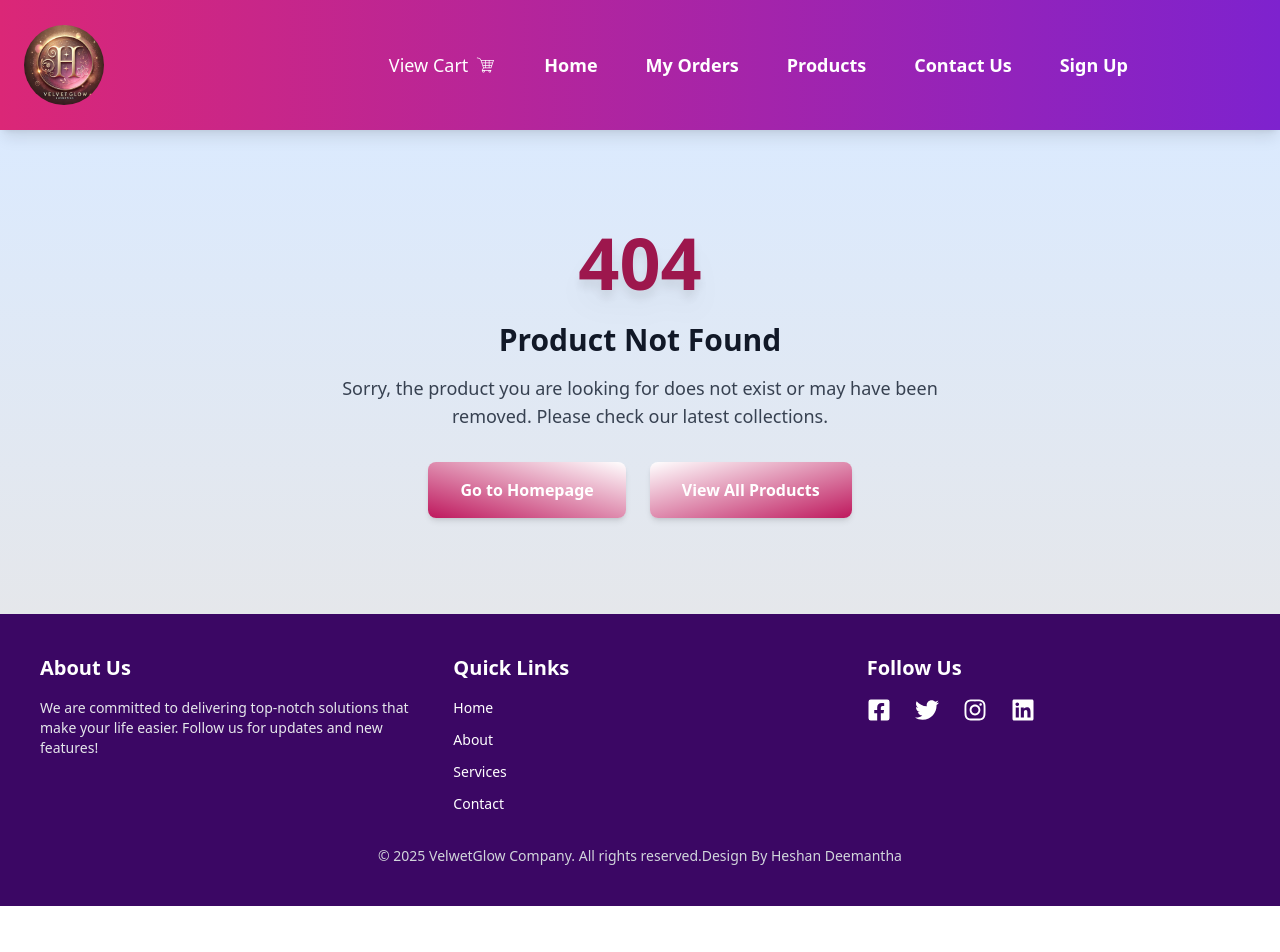
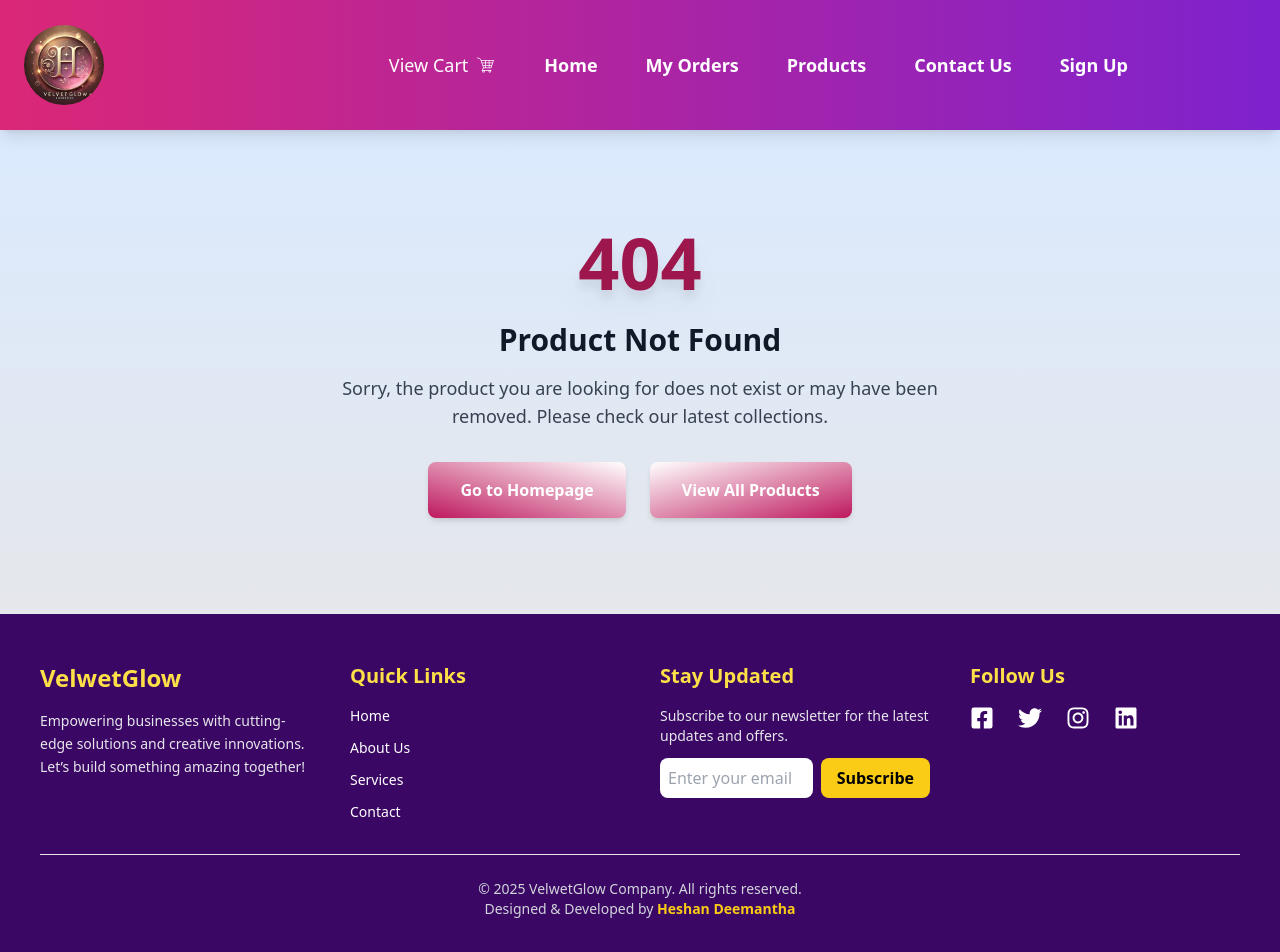
Before and after one commit to SKPHDeemantha/E-platformFrontend, a React (Vite) app: page /error in a window 1280 px wide. Shown: the top 952 px of the page. Before the commit the page ends 906 px from the top, so only its background shows below. Built offline with nearby package versions, Linux system fonts and the light colour scheme.

Commit message:
Enhance Footer and Product Page with social links, newsletter subscription, and animations; improve layout and styling for better user engagement

```diff
--- a/src/components/Footer.jsx
+++ b/src/components/Footer.jsx
@@ -5,30 +5,58 @@ import {
   FaLinkedin,
 } from "react-icons/fa";
 
-const facebook =
-  "https://www.facebook.com/heshan.deemantha.7/?viewas=100000686899395";
+const socialLinks = [
+  {
+    name: "Facebook",
+    url: "https://www.facebook.com/heshan.deemantha.7",
+    icon: <FaFacebookSquare />,
+    color: "#0866FF", // Facebook Blue
+  },
+  {
+    name: "Twitter",
+    url: "https://twitter.com/",
+    icon: <FaTwitter />,
+    color: "#1DA1F2", // Twitter Blue
+  },
+  {
+    name: "Instagram",
+    url: "https://www.instagram.com/",
+    icon: <FaInstagram />,
+    color: "#E1306C", // Instagram Pink
+  },
+  {
+    name: "LinkedIn",
+    url: "https://www.linkedin.com/",
+    icon: <FaLinkedin />,
+    color: "#0077B5", // LinkedIn Blue
+  },
+];
 
 export default function Footer() {
   return (
-    <footer className="bg-purple-950 text-white w-full py-10 ">
+    <footer className="bg-purple-950 text-white w-full py-12">
       <div className="container mx-auto px-6 md:px-10">
-        <div className="grid grid-cols-1 md:grid-cols-3 gap-10 text-center md:text-left">
-          {/* About Us Section */}
+        <div className="grid grid-cols-1 md:grid-cols-4 gap-10 text-center md:text-left">
+          {/* About Section */}
           <div>
-            <h3 className="text-xl font-semibold mb-4">About Us</h3>
-            <p className="text-sm text-gray-200">
-              We are committed to delivering top-notch solutions that make your
-              life easier. Follow us for updates and new features!
+            <h3 className="text-2xl font-semibold mb-4 text-yellow-300">
+              VelwetGlow
+            </h3>
+            <p className="text-sm text-gray-200 leading-relaxed">
+              Empowering businesses with cutting-edge solutions and creative
+              innovations. Let’s build something amazing together!
             </p>
           </div>
 
           {/* Quick Links Section */}
           <div>
-            <h3 className="text-xl font-semibold mb-4">Quick Links</h3>
-            <ul className="text-sm space-y-3 ">
+            <h3 className="text-xl font-semibold mb-4 text-yellow-300">
+              Quick Links
+            </h3>
+            <ul className="text-sm space-y-3">
               {[
                 { to: "/", text: "Home" },
-                { to: "/aboutus", text: "About" },
+                { to: "/aboutus", text: "About Us" },
                 { to: "/services", text: "Services" },
                 { to: "/contactus", text: "Contact" },
               ].map((link, index) => (
@@ -44,42 +72,57 @@ export default function Footer() {
             </ul>
           </div>
 
+          {/* Newsletter Subscription */}
+          <div>
+            <h3 className="text-xl font-semibold mb-4 text-yellow-300">
+              Stay Updated
+            </h3>
+            <p className="text-sm text-gray-200 mb-3">
+              Subscribe to our newsletter for the latest updates and offers.
+            </p>
+            <div className="flex flex-col sm:flex-row items-center space-y-3 sm:space-y-0 sm:space-x-2">
+              <input
+                type="email"
+                placeholder="Enter your email"
+                className="w-full p-2 rounded-lg text-black outline-none"
+              />
+              <button className="px-4 py-2 bg-yellow-400 text-black font-semibold rounded-lg hover:bg-yellow-500 transition">
+                Subscribe
+              </button>
+            </div>
+          </div>
+
           {/* Social Media Section */}
           <div>
-            <h3 className="text-xl font-semibold mb-4">Follow Us</h3>
+            <h3 className="text-xl font-semibold mb-4 text-yellow-300">
+              Follow Us
+            </h3>
             <div className="flex justify-center md:justify-start space-x-6 text-2xl">
-              <a
-                href={facebook}
-                className="hover:text-[#0864fe] transition-transform transform hover:scale-110"
-              >
-                <FaFacebookSquare />
-              </a>
-              <a
-                href={facebook}
-                className="hover:text-[#1b9ff1] transition-transform transform hover:scale-110"
-              >
-                <FaTwitter />
-              </a>
-              <a
-                href={facebook}
-                className="hover:text-[#fe009d] transition-transform transform hover:scale-110"
-              >
-                <FaInstagram />
-              </a>
-              <a
-                href={facebook}
-                className="hover:text-[#0073b2] transition-transform transform hover:scale-110"
-              >
-                <FaLinkedin />
-              </a>
+              {socialLinks.map(({ name, url, icon, color }) => (
+                <a
+                  key={name}
+                  href={url}
+                  target="_blank"
+                  rel="noopener noreferrer"
+                  className="transition-transform transform hover:scale-110"
+                  style={{ transition: "color 0.3s ease-in-out" }}
+                  onMouseEnter={(e) => (e.currentTarget.style.color = color)}
+                  onMouseLeave={(e) => (e.currentTarget.style.color = "white")}
+                >
+                  {icon}
+                </a>
+              ))}
             </div>
           </div>
         </div>
 
-        {/* Copyright Text */}
-        <div className="mt-8 text-center text-sm text-gray-300">
-          &copy; 2025 VelwetGlow Company. All rights reserved.Design By Heshan
-          Deemantha
+        {/* Divider */}
+        <div className="border-t border-gray-200 mt-8 pt-6 text-center text-sm text-gray-300">
+          &copy; 2025 VelwetGlow Company. All rights reserved. <br />
+          Designed & Developed by{" "}
+          <span className="text-yellow-400 font-semibold">
+            Heshan Deemantha
+          </span>
         </div>
       </div>
     </footer>
--- a/src/pages/Home/Productpage.jsx
+++ b/src/pages/Home/Productpage.jsx
@@ -6,6 +6,7 @@ import { Link, useNavigate } from "react-router-dom";
 import Header from "../../components/Header";
 import Footer from "../../components/Footer";
 import { toast } from "react-hot-toast";
+import { motion } from "framer-motion";
 
 export default function ProductPage() {
   const [products, setProducts] = useState([]);
@@ -49,61 +50,68 @@ export default function ProductPage() {
   }
 
   return (
-    <div className="bg-pink-50  min-h-screen w-full flex flex-col">
-      {/* bg-[#f1f1f1]  */}
-
+    <div className="bg-pink-50 min-h-screen w-full flex flex-col">
       <div className="fixed top-0 left-0 w-full z-50 bg-white shadow-md">
         <Header />
       </div>
 
-      <div className="mt-28 flex flex-col items-center overflow-y-auto w-full px-4">
-        <div className="flex items-center space-x-2 w-full max-w-lg sm:max-w-md lg:max-w-[50%] mx-auto mt-6 px-4 relative">
+      <motion.div
+        initial={{ opacity: 0 }}
+        animate={{ opacity: 1 }}
+        transition={{ duration: 0.5 }}
+        className="mt-24 sm:mt-28 flex flex-col items-center w-full px-2 sm:px-4"
+      >
+        {/* Search Bar */}
+        <motion.div
+          whileHover={{ scale: 1.02 }}
+          className="w-full max-w-2xl mx-auto mt-4 px-2 sm:px-4"
+        >
+          <div className="flex items-center space-x-2 w-full relative sm:absolut mt-10">
             <input
               type="text"
               onChange={search}
               value={query}
               placeholder="Search for products..."
-            className="w-full p-3 rounded-full border border-gray-300 focus:outline-none focus:ring-2 focus:ring-pink-500 transition-all duration-300"
+              className="w-full p-3 sm:p-4 text-sm sm:text-base rounded-full border border-gray-300 focus:outline-none focus:ring-2 focus:ring-pink-500 transition-all duration-300"
             />
-          <Link className="bg-pink-500 text-white p-3 rounded-full shadow-md hover:bg-pink-700 transition-all duration-300">
-            <ImSearch className="text-xl" />
-          </Link>
+            <button className="absolute right-3 bg-pink-500 text-white p-2 sm:p-3 rounded-full shadow-md hover:bg-pink-700 transition-all duration-300">
+              <ImSearch className="text-lg sm:text-xl" />
+            </button>
           </div>
+        </motion.div>
 
+        {/* Product Grid */}
         {loadingStatus === "loaded" && (
-          <div className="w-full grid grid-cols-1 sm:grid-cols-2 md:grid-cols-3 lg:grid-cols-3 gap-4 p-4 sm:absolute mr-32">
+          <motion.div
+            layout
+            className="w-full grid grid-cols-1 sm:grid-cols-2 lg:grid-cols-3 gap-3 sm:gap-4 p-2  sm:absolut mr-20 lg:m-5"
+          >
             {products.map((product) => (
-              <ProductCard key={product.id} product={product} />
+              <motion.div
+                key={product.id}
+                initial={{ opacity: 0, y: 20 }}
+                animate={{ opacity: 1, y: 0 }}
+                transition={{ duration: 0.3 }}
+              >
+                <ProductCard product={product} />
+              </motion.div>
             ))}
-          </div>
+          </motion.div>
         )}
 
+        {/* Loading State */}
         {loadingStatus === "loading" && (
-          <div className="flex justify-center items-center h-80">
-            <div className="animate-spin rounded-xl h-16 w-16 border-4 border-gray-300 border-t-mycolor"></div>
-          </div>
+          <motion.div
+            initial={{ opacity: 0 }}
+            animate={{ opacity: 1 }}
+            className="flex justify-center items-center h-64 sm:h-80"
+          >
+            <div className="animate-spin rounded-xl h-12 w-12 sm:h-16 sm:w-16 border-4 border-gray-300 border-t-pink-500" />
+          </motion.div>
         )}
-      </div>
+      </motion.div>
 
       <Footer />
     </div>
   );
 }
-
-//   return (
-
-//       <div className="flex justify-center items-center bg-slate-950 overflow-y-scroll">
-//            {/* {
-//             products.map(
-//               (product)=>
-//                 <div key={product.id} className='flex flex-col items-center'>
-//                   <h1>{product.productName}</h1>
-//                   </div>
-
-//             )
-//            } */}
-
-//       </div>
-
-//   );
-// }
```
Lines whose indentation alone changed are shown as unchanged.
